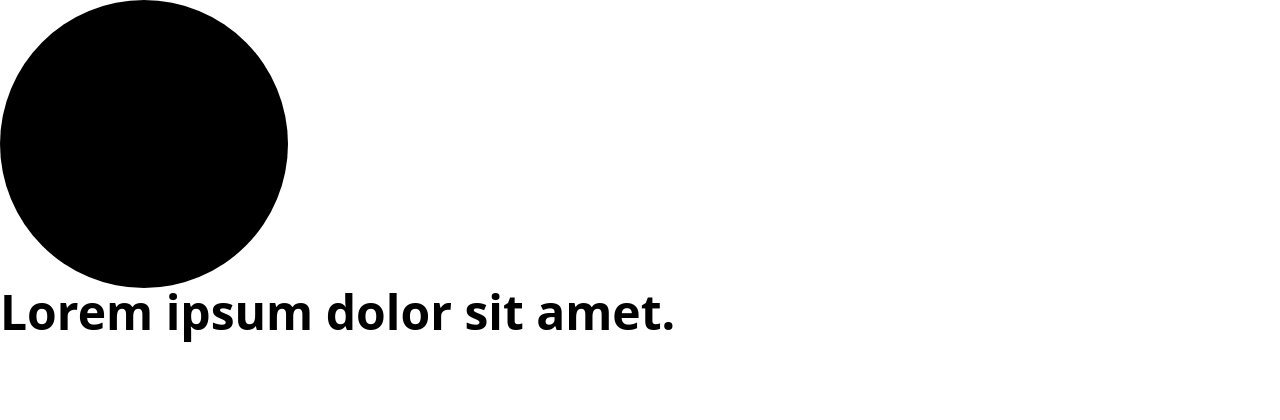
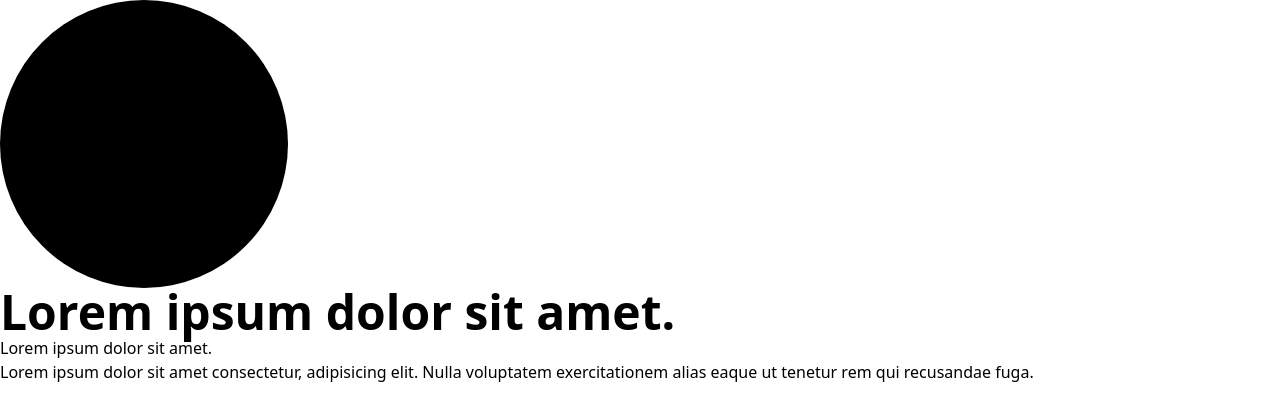
Before and after one commit to Fobie/test, a website: page index.html in a window 1280 px wide. Drawn offline with Linux system fonts and the light colour scheme.

Commit message:
version 1.1

```diff
--- a/index.html
+++ b/index.html
@@ -9,5 +9,9 @@
 <body>
     <div class="circle text-"></div>
     <h1>Lorem ipsum dolor sit amet.</h1>
+
+
+    <p>Lorem ipsum dolor sit amet.</p>
+    <p>Lorem ipsum dolor sit amet consectetur, adipisicing elit. Nulla voluptatem exercitationem alias eaque ut tenetur rem qui recusandae fuga.</p>
 </body>
 </html>
```
